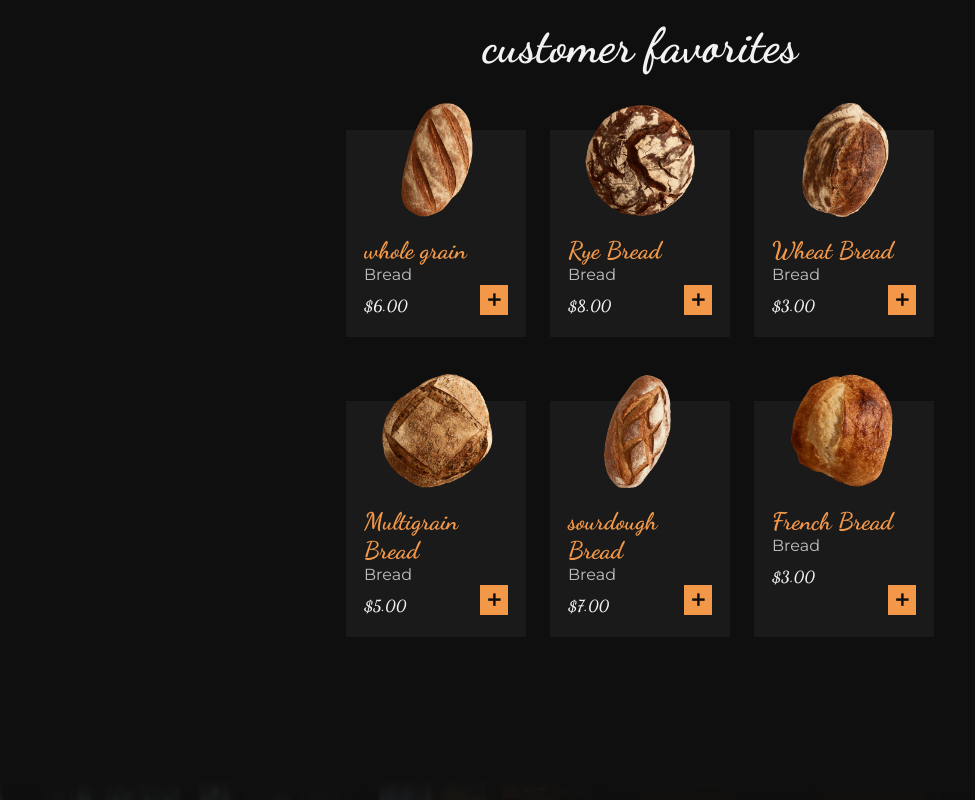
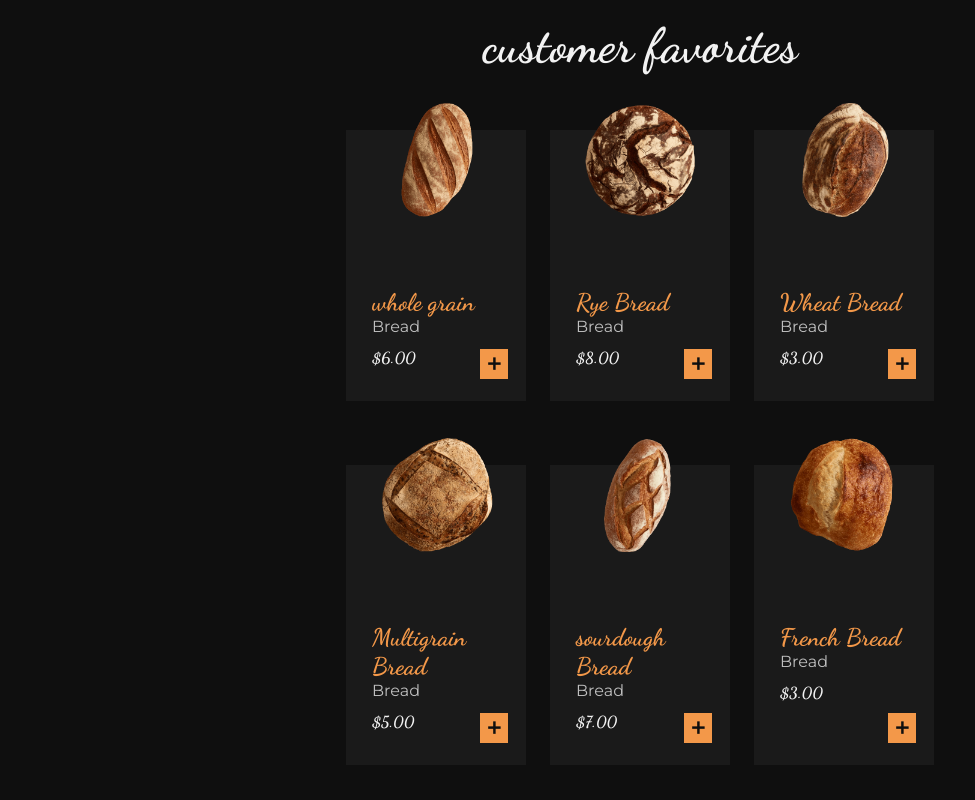
Before and after one commit to Fardosohashim/bakery, a plain HTML site: page index.html in a window 1280 px wide. Shown: the part 2480-3280 px from the top of the page, without its empty margins (0-975 px from the left). Drawn offline with nearby package versions, Linux system fonts and the light colour scheme.

Commit message:
made some correction

```diff
--- a/style.css
+++ b/style.css
@@ -737,4 +737,8 @@ width: 250px;
   grid-template-columns: repeat(3, 240px);
   gap: 5.5rem 2rem;
 }
+.favorite_card{
+ padding: 9.75rem 1.5rem 2rem;
 }
+
+}
```
